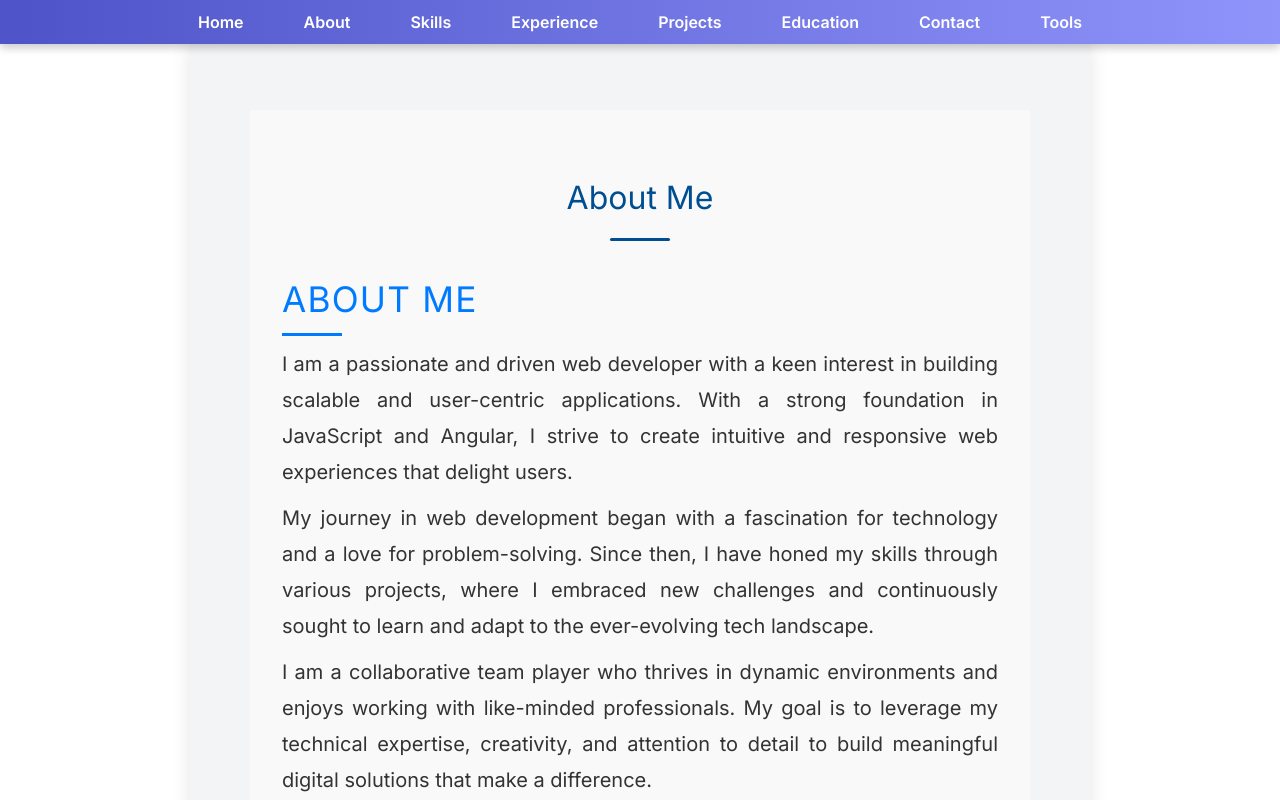
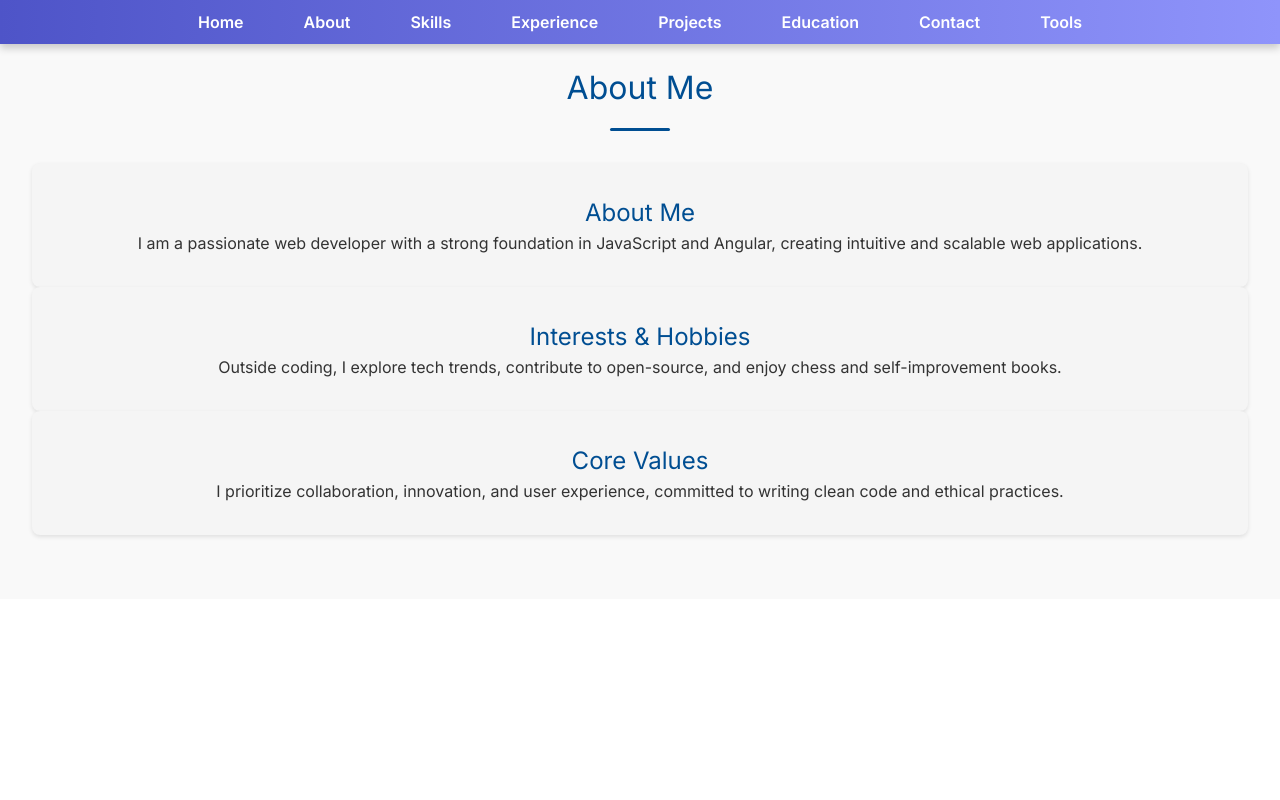
Before and after one commit to javedsaifi-abacus/Portfolio_NEXT, a Next.js app: page /about in a window 1280 px wide. Shown: the top 800 px of the page. Built offline with nearby package versions, Linux system fonts and the light colour scheme.

Commit message:
"Removed AboutMe.module.css, updated styles and components in various pages, and commented out Navbar imports in multiple files."

```diff
--- a/src/app/about/AboutMe.module.css
+++ /dev/null
@@ -1,103 +0,0 @@
-/* AboutMe.module.css */
-
-.aboutContainer {
-    display: flex; /* Enable Flexbox */
-    flex-direction: column; /* Stack items vertically */
-    align-items: center; /* Center align items horizontally */
-    padding: 60px 40px;
-    background-color: #f3f4f6;
-    border-radius: 12px;
-    box-shadow: 0 10px 20px rgba(0, 0, 0, 0.1);
-    max-width: 900px;
-    margin: 30px auto;
-    transition: transform 0.3s ease, box-shadow 0.3s ease;
-    overflow: hidden;
-    position: relative;
-  }
-
-  .aboutContainer:hover {
-    transform: scale(1.02);
-    box-shadow: 0 15px 30px rgba(0, 0, 0, 0.15);
-  }
-
-  .aboutSection {
-    display: flex; /* Enable Flexbox */
-    flex-direction: column; /* Stack items vertically */
-    align-items: flex-start; /* Align items to the start horizontally */
-    gap: 40px; /* Space between each content block */
-    padding: 20px;
-    width: 100%; /* Make it take full width */
-    animation: fadeIn 0.8s ease-in-out;
-  }
-
-  .contentBlock {
-    display: flex; /* Enable Flexbox for content blocks */
-    flex-direction: column; /* Stack items vertically */
-    align-items: flex-start; /* Align items to the start horizontally */
-    gap: 10px; /* Space between elements inside each block */
-    width: 100%; /* Full width for content blocks */
-    padding-bottom: 20px;
-  }
-
-  .paragraph {
-    font-size: 1.15rem;
-    line-height: 1.8;
-    color: #333;
-    text-align: justify;
-    max-width: 800px;
-    transition: all 0.3s ease;
-  }
-
-  .paragraph:hover {
-    color: #007bff;
-    transform: scale(1.02);
-  }
-
-  .header {
-    font-size: 1.8rem;
-    color: #007bff;
-    letter-spacing: 1.2px;
-    position: relative;
-    padding-bottom: 10px;
-    text-transform: uppercase;
-    transition: color 0.3s ease;
-  }
-
-  .header::after {
-    content: '';
-    position: absolute;
-    left: 0;
-    bottom: 0;
-    width: 60px;
-    height: 3px;
-    background-color: #007bff;
-  }
-
-  .header:hover {
-    color: #333;
-  }
-
-  @keyframes fadeIn {
-    0% {
-      opacity: 0;
-      transform: translateY(20px);
-    }
-    100% {
-      opacity: 1;
-      transform: translateY(0);
-    }
-  }
-
-  @media (min-width: 768px) {
-    .aboutContainer {
-      padding: 80px 60px;
-    }
-
-    .paragraph {
-      font-size: 1.25rem;
-    }
-
-    .header {
-      font-size: 2.2rem;
-    }
-  }
--- a/src/app/about/page.tsx
+++ b/src/app/about/page.tsx
@@ -1,46 +1,38 @@
-import Navbar from "../components/Navbar"; // Import the Navbar component
-import Section from "../components/Section"; // Ensure this path is correct
-import styles from "../about/AboutMe.module.css"; // Import the CSS module
+// import Navbar from "../components/Navbar"; // Import the Navbar component
+import Section from "../components/Section"; // Import the Section component
+import ContentItem from "../components/ContentItem"; // Import the ContentItem component
 
 const About = () => {
   return (
     <>
-      <Navbar />
-      <div className={styles.aboutContainer}>
+      {/* <Navbar /> Include the Navbar at the top */}
       <Section id="about" title="About Me">
-          <div className={styles.columnContainer}>
+        <div>
           {/* About Me Section */}
-            <div className={styles.contentBlock}>
-              <h3 className={styles.header}>About Me</h3>
-              <p className={styles.paragraph}>
-                I am a passionate and driven web developer with a keen interest in building scalable and user-centric applications. With a strong foundation in JavaScript and Angular, I strive to create intuitive and responsive web experiences that delight users.
-              </p>
-              <p className={styles.paragraph}>
-                My journey in web development began with a fascination for technology and a love for problem-solving. Since then, I have honed my skills through various projects, where I embraced new challenges and continuously sought to learn and adapt to the ever-evolving tech landscape.
-              </p>
-              <p className={styles.paragraph}>
-                I am a collaborative team player who thrives in dynamic environments and enjoys working with like-minded professionals. My goal is to leverage my technical expertise, creativity, and attention to detail to build meaningful digital solutions that make a difference.
-              </p>
-            </div>
+          <ContentItem
+            title="About Me"
+            details=
+              "I am a passionate web developer with a strong foundation in JavaScript and Angular, creating intuitive and scalable web applications."
+
+          />
 
           {/* Interests & Hobbies Section */}
-            <div className={styles.contentBlock}>
-              <h3 className={styles.header}>Interests & Hobbies</h3>
-              <p className={styles.paragraph}>
-                When I am not coding, you can find me exploring the latest tech trends, contributing to open-source projects, or enhancing my knowledge in areas such as cloud computing, AI, and machine learning. I also enjoy playing chess, reading books on self-improvement, and engaging in community tech events.
-              </p>
-            </div>
+          <ContentItem
+            title="Interests & Hobbies"
+            details=
+              "Outside coding, I explore tech trends, contribute to open-source, and enjoy chess and self-improvement books."
+
+          />
 
           {/* Core Values Section */}
-            <div className={styles.contentBlock}>
-              <h3 className={styles.header}>Core Values</h3>
-              <p className={styles.paragraph}>
-                I believe in the power of collaboration, innovation, and continuous learning. My approach to development is rooted in writing clean, efficient code and prioritizing user experience. I am committed to ethical practices and building applications that are accessible to all.
-              </p>
-            </div>
+          <ContentItem
+            title="Core Values"
+            details=
+              "I prioritize collaboration, innovation, and user experience, committed to writing clean code and ethical practices."
+
+          />
         </div>
       </Section>
-      </div>
     </>
   );
 };
--- a/src/app/components/Header.module.css
+++ b/src/app/components/Header.module.css
@@ -1,23 +1,28 @@
+.wrapper {
+  display: flex;
+  justify-content: center;
+  padding: 0 15px; /* Add some padding to avoid edge-to-edge placement */
+}
+
 .header {
   display: flex;
   justify-content: space-between;
   align-items: center;
   padding: 30px 40px;
-  background: linear-gradient(135deg, #e0e0e0, #ffffff);
-  box-shadow: 0 0 16px rgba(0, 0, 0, 0.3);
-  border: 2px solid #ddd;
+  background: transparent;
+  box-shadow: 0 4px 8px rgba(0, 0, 0, 0.3); /* Box shadow only at the bottom */
   border-radius: 15px;
-  margin-top: 60px;
-  margin-left: 30px;
-  margin-right: 30px;
+  margin: 140px 0 0 0; /* Margin only on the top */
+  max-width: 1200px; /* Max width to keep it centered and responsive */
+  width: 100%; /* Ensure it takes full width within the wrapper */
 }
+
+
 
 .content {
   display: flex;
   align-items: center;
   width: 100%;
-  max-width: 1200px;
-  margin: 0 auto;
 }
 
 .textSection {
--- a/src/app/components/Header.tsx
+++ b/src/app/components/Header.tsx
@@ -2,6 +2,7 @@ import Image from "next/image";
 import styles from "../components/Header.module.css"; // Ensure the path is correct
 
 const Header: React.FC = () => (
+  <div className={styles.wrapper}>
     <header className={styles.header}>
       <div className={styles.content}>
         <div className={styles.textSection}>
@@ -24,6 +25,7 @@ const Header: React.FC = () => (
         </div>
       </div>
     </header>
+  </div>
 );
 
 export default Header;
--- a/src/app/contact/page.tsx
+++ b/src/app/contact/page.tsx
@@ -1,9 +1,9 @@
-import Navbar from "../components/Navbar"; // Update path if needed
+// import Navbar from "../components/Navbar"; // Update path if needed
 import ContactForm from "../components/ContactForm";
 
 const Contact = () => (
   <>
-    <Navbar /> {/* Add the Navbar component here */}
+    {/* <Navbar /> Add the Navbar component here */}
     <section id="contact" className="section contact">
       <ContactForm />
     </section>
--- a/src/app/education/page.tsx
+++ b/src/app/education/page.tsx
@@ -1,10 +1,10 @@
-import Navbar from "../components/Navbar"; // Import the Navbar component
+// import Navbar from "../components/Navbar"; // Import the Navbar component
 import Section from "../components/Section";
 import ContentItem from "../components/ContentItem";
 
 const Education = () => (
   <>
-    <Navbar /> {/* Include the Navbar at the top */}
+    {/* <Navbar /> Include the Navbar at the top */}
     <Section id="education" title="Educational Background">
       <div className="content-list">
         <ContentItem title="Bachelor of Technology in Computer Science & Engineering" details="YMCA University of Science and Technology (2018 - 2022)" />
--- a/src/app/experience/page.tsx
+++ b/src/app/experience/page.tsx
@@ -1,10 +1,10 @@
-import Navbar from "../components/Navbar"; // Update path if needed
+// import Navbar from "../components/Navbar"; // Update path if needed
 import Section from "../components/Section";
 import ContentItem from "../components/ContentItem";
 
 const Experience = () => (
   <>
-    <Navbar /> {/* Add the Navbar component here */}
+    {/* <Navbar /> Add the Navbar component here */}
     <Section id="experience" title="Work Experience">
       <div className="content-list">
         <ContentItem
--- a/src/app/layout.tsx
+++ b/src/app/layout.tsx
@@ -1,6 +1,7 @@
 import type { Metadata } from "next";
 import { Inter } from "next/font/google";
 import "./globals.css";
+import Navbar from "../app/components/Navbar"; // Adjust the import path if necessary
 
 const inter = Inter({ subsets: ["latin"] });
 
@@ -16,7 +17,10 @@ export default function RootLayout({
 }>) {
   return (
     <html lang="en">
-      <body className={inter.className}>{children}</body>
+      <body className={inter.className}>
+        <Navbar /> {/* Include the Navbar here */}
+        {children}
+      </body>
     </html>
   );
 }
--- a/src/app/page.tsx
+++ b/src/app/page.tsx
@@ -19,7 +19,7 @@ export default function Home() {
         <link rel="icon" href="/favicon.ico" />
       </Head> */}
 
-      <Navbar />
+      {/* <Navbar /> */}
 
       <Header />
 
--- a/src/app/projects/page.tsx
+++ b/src/app/projects/page.tsx
@@ -1,10 +1,10 @@
-import Navbar from "../components/Navbar"; // Update path if needed
+// import Navbar from "../components/Navbar"; // Update path if needed
 import Section from "../components/Section";
 import ContentItem from "../components/ContentItem";
 
 const Projects = () => (
   <>
-    <Navbar /> {/* Add the Navbar component here */}
+    {/* <Navbar /> Add the Navbar component here */}
     <Section id="projects" title="Projects">
       <div className="content-list">
         <ContentItem
--- a/src/app/skills/page.tsx
+++ b/src/app/skills/page.tsx
@@ -1,11 +1,11 @@
-import Navbar from "../components/Navbar"; // Update path if needed
+// import Navbar from "../components/Navbar"; // Update path if needed
 import Section from "../components/Section";
 import ContentItem from "../components/ContentItem";
 import styles from "../skills/skills.module.css"; // Import the CSS module
 
 const Skills = () => (
   <>
-    <Navbar /> {/* Add the Navbar component here */}
+    {/* <Navbar /> Add the Navbar component here */}
     <Section id="skills" title="Technical Skills">
       <div className={styles.skillsContainer}>
         <ContentItem title="HTML5 & CSS3" />
--- a/src/app/tools/page.tsx
+++ b/src/app/tools/page.tsx
@@ -1,12 +1,12 @@
 // /src/app/tools/page.tsx
 import Section from "../components/Section";
 import ContentItem from "../components/ContentItem";
-import Navbar from "../components/Navbar"; // Import the Navbar component
+// import Navbar from "../components/Navbar"; // Import the Navbar component
 
 const Tools = () => (
 
   <>
-  <Navbar />
+  {/* <Navbar /> */}
   <Section id="tools" title="Tools & Software">
     <div className="content-list">
       <ContentItem title="VS Code" />
```
Lines whose indentation alone changed are shown as unchanged.
